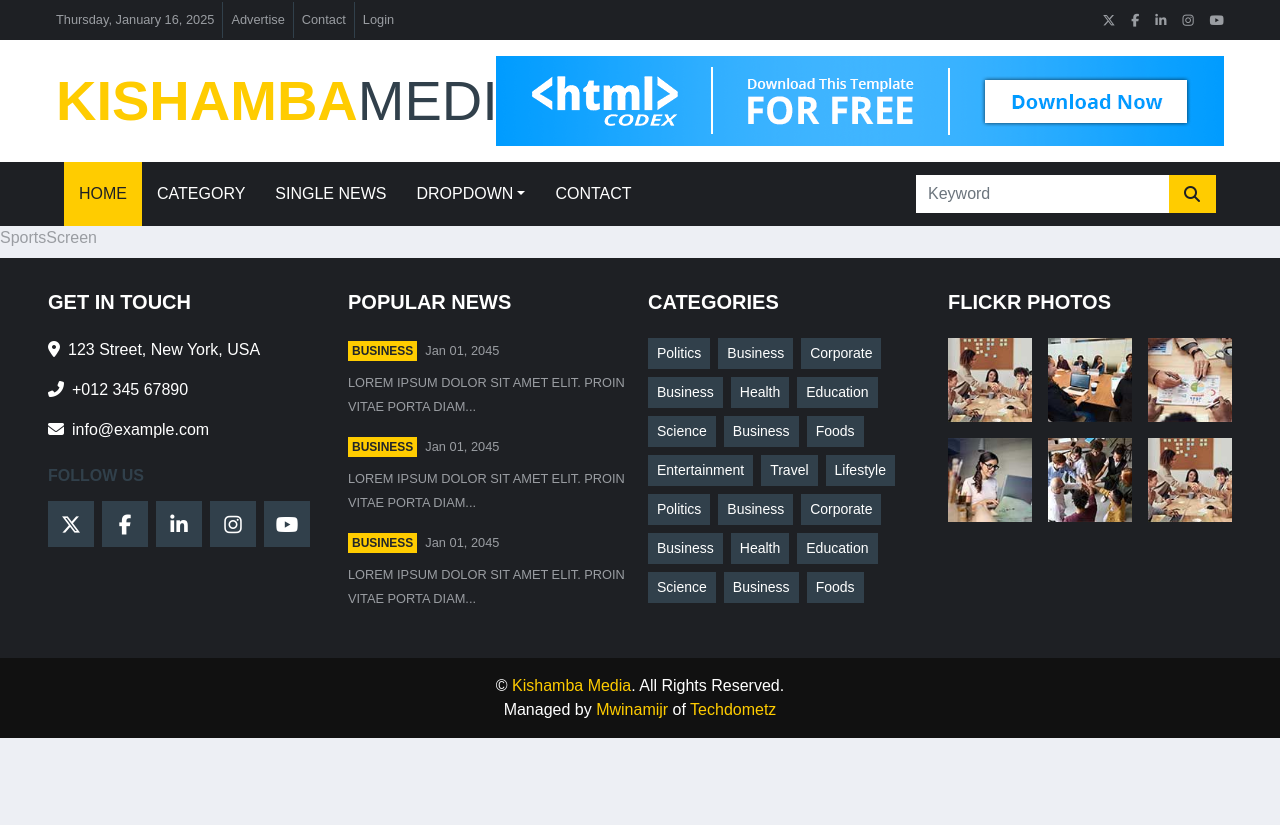
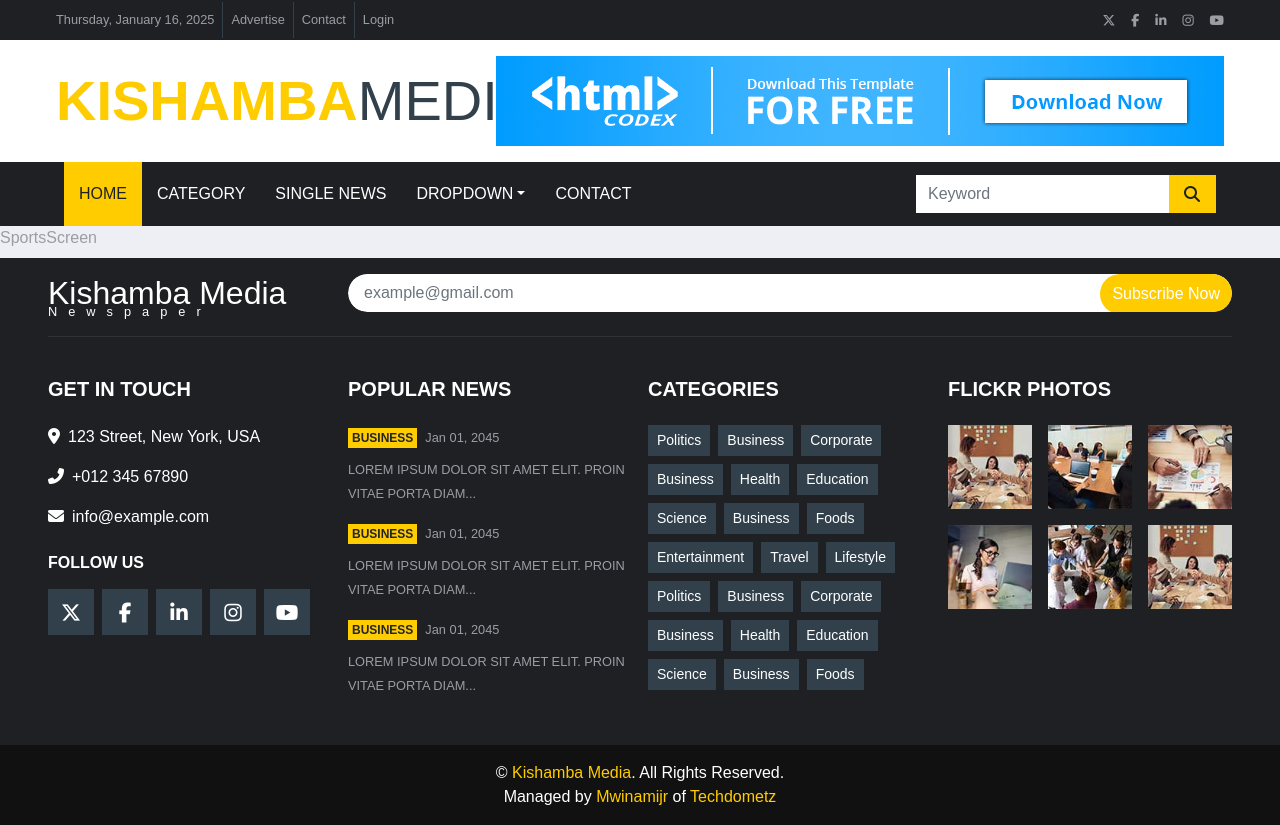
Before and after one commit to mwinamijr/kishamba-media, a React (Create React App) app: page /sports in a window 1280 px wide. Before the commit the page ends 800 px from the top, so only its background shows below. Built offline with nearby package versions, Linux system fonts and the light colour scheme.

Commit message:
added newsletter for the page

```diff
--- a/src/components/Footer.js
+++ b/src/components/Footer.js
@@ -1,10 +1,12 @@
 import React from "react";
 import { Link } from "react-router-dom";
+import NewsletterSubscription from "./home/NewsLetter";
 
 const Footer = () => {
   return (
     <>
       <div className="container-fluid bg-dark pt-3 px-sm-3 px-md-5 mt-2 text-white">
+        <NewsletterSubscription />
         <div className="row py-3">
           {/* Get In Touch */}
           <div className="col-lg-3 col-md-6 mb-3">
@@ -21,7 +23,7 @@ const Footer = () => {
             <p className="font-weight-medium">
               <i className="fa fa-envelope mr-2"></i>info@example.com
             </p>
-            <h6 className="mt-4 mb-3 text-uppercase font-weight-bold">
+            <h6 className="mt-4 mb-3 text-uppercase font-weight-bold text-white">
               Follow Us
             </h6>
             <div className="d-flex justify-content-start">
--- /dev/null
+++ b/src/components/home/NewsLetter.js
@@ -0,0 +1,43 @@
+import React from "react";
+import { Link } from "react-router-dom";
+
+const NewsletterSubscription = () => {
+  return (
+    <div
+      className="pb-4 mb-4"
+      style={{ borderBottom: "1px solid rgba(255, 255, 255, 0.08)" }}
+    >
+      <div className="row g-4">
+        <div className="col-lg-3">
+          <Link to="#" className="d-flex flex-column flex-wrap">
+            <p className="text-white mb-0 display-6">Kishamba Media</p>
+            <small
+              className="text-light"
+              style={{ letterSpacing: "11px", lineHeight: 0 }}
+            >
+              Newspaper
+            </small>
+          </Link>
+        </div>
+        <div className="col-lg-9">
+          <div className="d-flex position-relative rounded-pill overflow-hidden">
+            <input
+              className="form-control border-0 w-100 p-3 rounded-pill"
+              type="email"
+              placeholder="example@gmail.com"
+            />
+            <button
+              type="submit"
+              className="btn btn-primary border-0 pt-2 pb-2 rounded-pill text-white position-absolute"
+              style={{ top: 0, right: 0 }}
+            >
+              Subscribe Now
+            </button>
+          </div>
+        </div>
+      </div>
+    </div>
+  );
+};
+
+export default NewsletterSubscription;
--- a/src/index.css
+++ b/src/index.css
@@ -21,3 +21,16 @@
   padding-left: 100px !important;
   padding-right: 100px !important;
 }
+
+/* Custom additions to mimic Bootstrap 5 */
+.display-5 {
+  font-size: 2.5rem;
+  font-weight: 300;
+  line-height: 1.2;
+}
+
+.display-6 {
+  font-size: 2rem;
+  font-weight: 300;
+  line-height: 1.2;
+}
```
